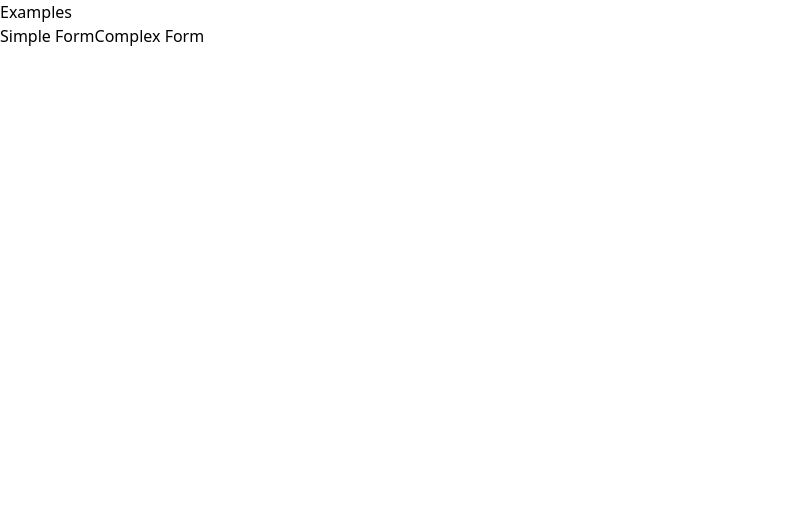
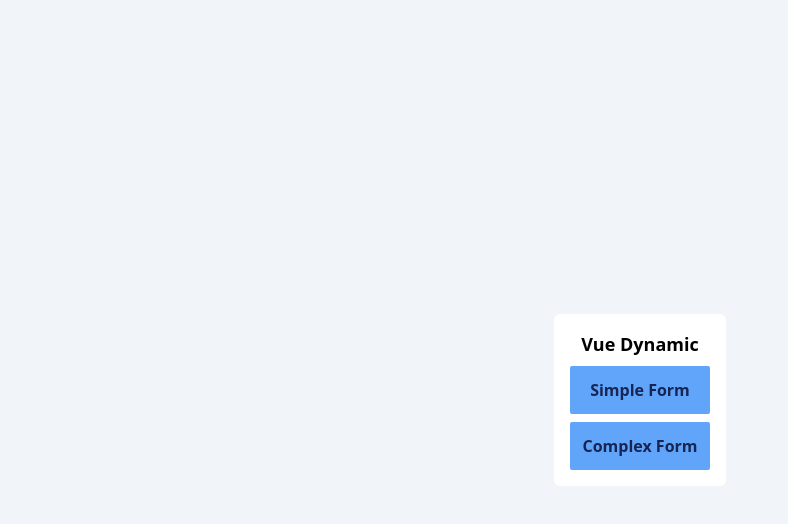
Before and after one commit to AhmetHuseyinDOK/vue-dynamic-form-starter, a Vue app: page / in a window 1280 px wide. Shown: the top 524 px of the page, without its empty margins (0-788 px from the left). Built offline with nearby package versions, Linux system fonts and the light colour scheme.

Commit message:
ui improvement

```diff
--- a/src/views/Home.vue
+++ b/src/views/Home.vue
@@ -1,10 +1,28 @@
 
 <template>
-    <h1>Examples</h1>
-    <a href="/examples/simple-form">Simple Form</a>
-    <a href="/examples/complex-form">Complex Form</a>
+<div class="h-screen w-screen flex justify-center items-center bg-slate-100">
+    <div class="bg-white p-4 rounded-md">
+        <h1 class="text-center text-lg font-bold">Vue Dynamic</h1>
+        <ul class="text-center">
+           <li v-for="link in links" ><a class="bg-blue-400 block rounded-sm hover:bg-blue-600 mt-2 p-3 text-blue-950 font-bold" :href="link.href">{{link.title}}</a></li>
+        </ul>
+
+
+    </div>
+</div>
 </template>
 
 <script setup lang="ts">
+import { ref } from 'vue';
 
+const links = ref([
+    {
+        href: '/examples/simple-form',
+        title: 'Simple Form'
+    },
+    {
+        href: '/examples/complex-form',
+        title: 'Complex Form'
+    }
+]);
 </script>
--- a/src/views/examples/ComplexForm.vue
+++ b/src/views/examples/ComplexForm.vue
@@ -6,7 +6,7 @@
 import type { ITextFieldField } from "../../components/form_components/TextField.vue";
 import type { ISelectBoxField } from "../../components/form_components/SelectBox.vue";
 import TextField from "../../components/form_components/TextField.vue";
-
+import JsonPreview from "@/components/JsonPreview.vue";
 
 const form: IField<any>[] =  [
     // Personal Information
@@ -154,28 +154,25 @@
     }
   }, 100)
 }
-
-const textFieldData = ref()
-const err = ref();
 </script>
 
 <template>
-  <div class="max-w-2xl mx-auto p-10">
-    <!-- example standalone usage of component -->
-    <text-field v-model:error="err" v-model="textFieldData" :validate="(val) => !val ? 'cannot be empty standalone' : undefined" :name="'test'"></text-field>
-
     <!-- example usage of dynamic form component -->
-    <dynamic-component :errors="errors" :fields="form" v-model="data"></dynamic-component>
-    <button @click="fakeErrorResponse">submit</button>
     <div class="grid grid-cols-2">
-      <code class="block">
-      {{ data }}
-    </code>
-    <code class="block">
-      {{ errors }}
-    </code>
+    <form class="p-4 h-screen overflow-scroll">
+      <dynamic-component :errors="errors" v-model="data" :fields="form"></dynamic-component>
+      <button class="bg-blue-600 mt-2 px-5 py-2 rounded-md text-white font-medium w-full" @click.prevent="fakeErrorResponse">Login</button>
+    </form>
+    <div class="grid grid-rows-2 gap-2">
+      <div>
+        <h1 class="font-medium mb-2">Data</h1>
+        <json-preview  :json="data"></json-preview>
+      </div>
+      <div>
+        <h1 class="font-medium mb-2">Error</h1>
+        <json-preview :json="errors"></json-preview>
+      </div>
     </div>
-
 
   </div>
 </template>
```
